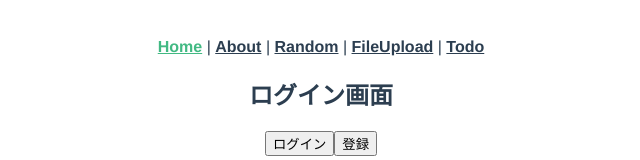
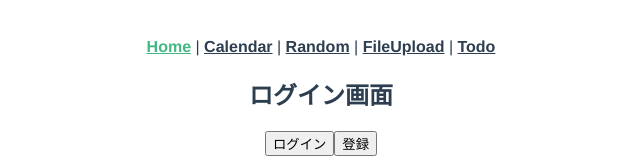
Before and after one commit to hariNEzuMI928/random-lunch-app, a Vue app: page /#/ in a window 1280 px wide. Shown: the top 160 px of the page, without its empty margins (319-959 px from the left). Built offline with nearby package versions, Linux system fonts and the light colour scheme; no server answers.

Commit message:
カレンダー追加、パッケージ更新、不要コード削除

```diff
--- a/package.json
+++ b/package.json
@@ -10,8 +10,9 @@
   "dependencies": {
     "core-js": "^3.6.5",
     "eslint-config-vue": "^2.0.2",
-    "firebase": "^8.2.1",
+    "firebase": "^8.2.2",
     "vue": "^3.0.5",
+    "vue-cal": "^4.2.0",
     "vue-router": "^4.0.0-0"
   },
   "devDependencies": {
--- a/src/App.vue
+++ b/src/App.vue
@@ -1,7 +1,7 @@
 <template>
   <div id="nav">
     <router-link to="/">Home</router-link> |
-    <router-link to="/about">About</router-link> |
+    <router-link to="/calendar">Calendar</router-link> |
     <router-link to="/random">Random</router-link> |
     <router-link to="/fileUpload">FileUpload</router-link> |
     <router-link to="/todo">Todo</router-link>
--- /dev/null
+++ b/src/components/Calendar.vue
@@ -0,0 +1,21 @@
+<template>
+  <vue-cal />
+</template>
+
+<script>
+import VueCal from "vue-cal";
+import "vue-cal/dist/vuecal.css";
+
+export default {
+  name: "Calendar",
+  components: {
+    VueCal,
+  },
+  // data() {
+  //   return {
+  //   };
+  // },
+};
+</script>
+
+// npm uninstall -g v-calendar
--- a/src/components/Login.vue
+++ b/src/components/Login.vue
@@ -1,13 +1,7 @@
 <template>
-  <div class="container">
-    <div class="row">
-      <div class="col-md-12">
-        <h2>ログイン画面</h2>
-        <button type="button" @click="login" >ログイン</button>
-        <button type="button" @click="signUp" >登録</button>
-      </div>
-    </div>
-  </div>
+  <h2>ログイン画面</h2>
+  <button type="button" @click="login" >ログイン</button>
+  <button type="button" @click="signUp" >登録</button>
 </template>
 <style>
 .mt-2 {
--- a/src/router/index.js
+++ b/src/router/index.js
@@ -1,17 +1,16 @@
 import { createRouter, createWebHashHistory } from 'vue-router'
-// import Home from '../views/Home.vue'
 import firebase from 'firebase'
 
 const routes = [
   {
-    path: '/about',
-    name: 'About',
-    component: () => import('../views/About.vue')
+    path: '/calendar',
+    name: 'Calendar',
+    component: () => import('@/components/Calendar')
   },
   {
     path: '/random',
     name: 'RandomApp',
-    component: () => import('../views/RandomApp.vue')
+    component: () => import('@/views/RandomApp.vue')
   },
   {
     path: '/',
@@ -26,12 +25,12 @@ const routes = [
   {
     path: '/fileUpload',
     name: 'fileUpload',
-    component: () => import('../views/FileUpload.vue')
+    component: () => import('@/views/FileUpload.vue')
   },
   {
     path: '/todo',
     name: 'Todo',
-    component: () => import('../views/Todo.vue')
+    component: () => import('@/views/Todo.vue')
   },
 ]
 
--- a/src/views/About.vue
+++ /dev/null
@@ -1,5 +0,0 @@
-<template>
-  <div class="about">
-    <h1>This is an about page</h1>
-  </div>
-</template>
```
Also changed, not shown: 1 other file (tests, documents, lock files or other folders).
